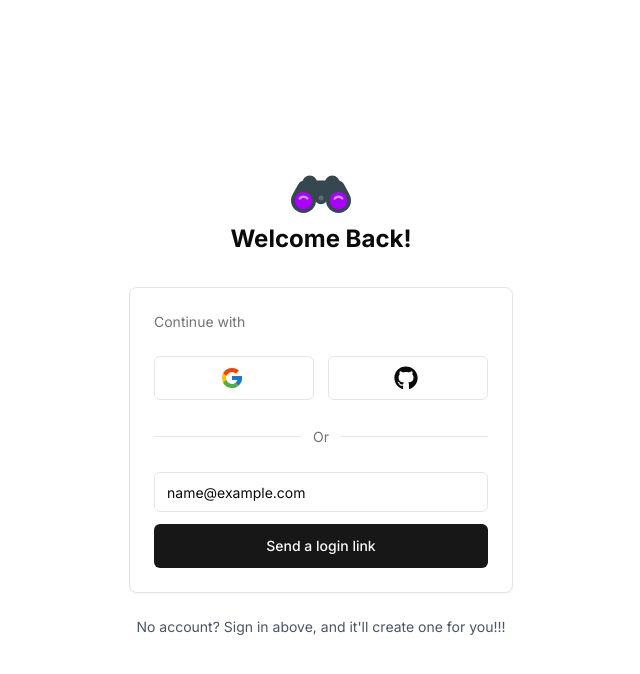
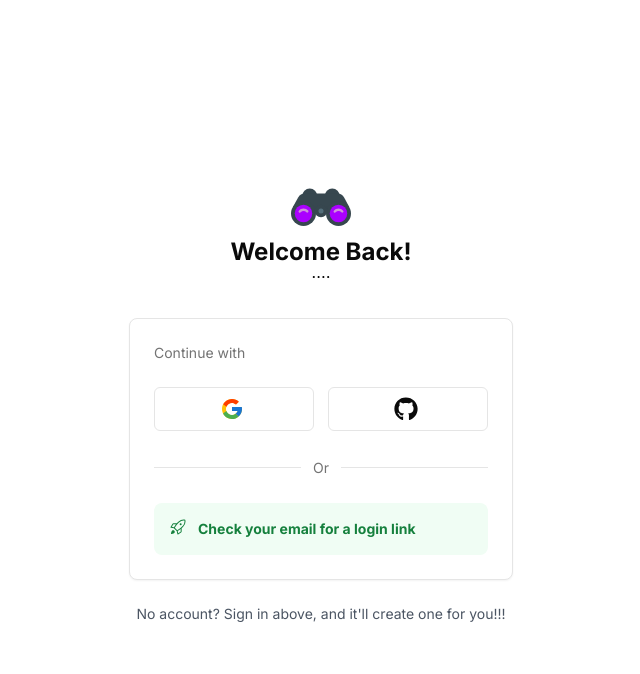
Before and after one commit to ByteMeBaby/saas-blueprint, a Next.js app: page /auth in a window 1280 px wide. Both pictures are taken after typing "name@example.com" into the empty fields and a click on the button "Send a login link". Shown: the top 674 px of the page, without its empty margins (319-959 px from the left). Built offline with nearby package versions, Linux system fonts and the light colour scheme.

Commit message:
add alerts

```diff
--- a/app/(auth)/auth/form/index.tsx
+++ b/app/(auth)/auth/form/index.tsx
@@ -6,17 +6,23 @@
   FormMessage,
 } from "@/components/ui/form";
 import { Input } from "@/components/ui/input";
+import { Alert, AlertDescription } from "@/components/ui/alert";
 import * as z from "zod";
 import { zodResolver } from "@hookform/resolvers/zod";
 import { useForm } from "react-hook-form";
 import { Button } from "@/components/ui/button";
 import errors from "@/consts/errors";
+import { FaExclamation, FaMagic } from "react-icons/fa";
+import AlertSuccess from "@/components/wrappers/alerts/success";
+import { useState } from "react";
 
 const schema = z.object({
   email: z.string().email({ message: errors.auth.email.default }),
 });
 
 function AuthForm() {
+  const [isSent, setIsSent] = useState(false);
+  const [errors] = useState(false);
   const form = useForm<z.infer<typeof schema>>({
     resolver: zodResolver(schema),
     defaultValues: {
@@ -26,7 +32,23 @@
 
   const handleSubmit = (data: any) => {
     console.log(data);
+    setIsSent(true);
   };
+
+  if (isSent) {
+    return <AlertSuccess text="Check your email for a login link" />;
+  }
+
+  if (errors) {
+    return (
+      <Alert variant="destructive" className="bg-red-50 border-0">
+        <FaExclamation className="w-4 h-4" />
+        <AlertDescription className="font-bold">
+          Something went wrong
+        </AlertDescription>
+      </Alert>
+    );
+  }
 
   return (
     <Form {...form}>
@@ -45,6 +67,7 @@
         />
         <Button size="lg" className="mt-3 w-full">
           Send a login link
+          <FaMagic className="ml-2" />
         </Button>
       </form>
     </Form>
--- a/app/(auth)/auth/page.tsx
+++ b/app/(auth)/auth/page.tsx
@@ -1,29 +1,22 @@
 "use client";
-import { FcGoogle } from "react-icons/fc";
-import { Button } from "@/components/ui/button";
-import { FaGithub } from "react-icons/fa6";
+
 import { Card, CardContent, CardDescription } from "@/components/ui/card";
 import ThematicBreak from "@/components/ui/thematicBreak";
 import { FcBinoculars } from "react-icons/fc";
 import AuthForm from "./form";
+import { RxBorderDotted } from "react-icons/rx";
+import SocialLogins from "./socialLogins";
 
 function SigninPage() {
   return (
     <div className="w-full h-full flex items-center justify-center flex-col">
       <FcBinoculars className="text-6xl" />
-      <h1 className="text-2xl font-bold mb-8">Welcome Back!</h1>
+      <h1 className="text-2xl font-bold">Welcome Back!</h1>
+      <RxBorderDotted className="mb-8 text-lg" />
       <Card className="w-96">
         <CardContent>
           <CardDescription className="my-6">Continue with</CardDescription>
-          <div className=" flex justify-between ">
-            <Button size="lg" className="w-40" variant="outline">
-              <FcGoogle className="text-2xl mr-1" />
-            </Button>
-            <Button size="lg" className="w-40" variant="outline">
-              <FaGithub className="text-2xl mr-1" />
-            </Button>
-          </div>
-
+          <SocialLogins />
           <ThematicBreak>
             <CardDescription>Or</CardDescription>
           </ThematicBreak>
--- /dev/null
+++ b/app/(auth)/auth/socialLogins/index.tsx
@@ -0,0 +1,18 @@
+import { FcGoogle } from "react-icons/fc";
+import { Button } from "@/components/ui/button";
+import { FaGithub } from "react-icons/fa6";
+
+function SocialLogins() {
+  return (
+    <div className=" flex justify-between ">
+      <Button size="lg" className="w-40" variant="outline">
+        <FcGoogle className="text-2xl mr-1" />
+      </Button>
+      <Button size="lg" className="w-40" variant="outline">
+        <FaGithub className="text-2xl mr-1" />
+      </Button>
+    </div>
+  );
+}
+
+export default SocialLogins;
--- /dev/null
+++ b/components/ui/alert.tsx
@@ -0,0 +1,59 @@
+import * as React from "react"
+import { cva, type VariantProps } from "class-variance-authority"
+
+import { cn } from "@/lib/utils"
+
+const alertVariants = cva(
+  "relative w-full rounded-lg border p-4 [&>svg~*]:pl-7 [&>svg+div]:translate-y-[-3px] [&>svg]:absolute [&>svg]:left-4 [&>svg]:top-4 [&>svg]:text-foreground",
+  {
+    variants: {
+      variant: {
+        default: "bg-background text-foreground",
+        destructive:
+          "border-destructive/50 text-destructive dark:border-destructive [&>svg]:text-destructive",
+      },
+    },
+    defaultVariants: {
+      variant: "default",
+    },
+  }
+)
+
+const Alert = React.forwardRef<
+  HTMLDivElement,
+  React.HTMLAttributes<HTMLDivElement> & VariantProps<typeof alertVariants>
+>(({ className, variant, ...props }, ref) => (
+  <div
+    ref={ref}
+    role="alert"
+    className={cn(alertVariants({ variant }), className)}
+    {...props}
+  />
+))
+Alert.displayName = "Alert"
+
+const AlertTitle = React.forwardRef<
+  HTMLParagraphElement,
+  React.HTMLAttributes<HTMLHeadingElement>
+>(({ className, ...props }, ref) => (
+  <h5
+    ref={ref}
+    className={cn("mb-1 font-medium leading-none tracking-tight", className)}
+    {...props}
+  />
+))
+AlertTitle.displayName = "AlertTitle"
+
+const AlertDescription = React.forwardRef<
+  HTMLParagraphElement,
+  React.HTMLAttributes<HTMLParagraphElement>
+>(({ className, ...props }, ref) => (
+  <div
+    ref={ref}
+    className={cn("text-sm [&_p]:leading-relaxed", className)}
+    {...props}
+  />
+))
+AlertDescription.displayName = "AlertDescription"
+
+export { Alert, AlertTitle, AlertDescription }
--- /dev/null
+++ b/components/wrappers/alerts/success/index.tsx
@@ -0,0 +1,16 @@
+import { GoRocket } from "react-icons/go";
+
+import { Alert, AlertDescription } from "@/components/ui/alert";
+
+function AlertSuccess({ text }: { text: string }) {
+  return (
+    <Alert className="bg-green-50 border-0">
+      <span className="flex font-bold text-green-700">
+        <GoRocket className="h-4 w-4 mr-3" />
+        <AlertDescription>{text} </AlertDescription>
+      </span>
+    </Alert>
+  );
+}
+
+export default AlertSuccess;
```
Also changed, not shown: 1 other file (tests, documents, lock files or other folders).
